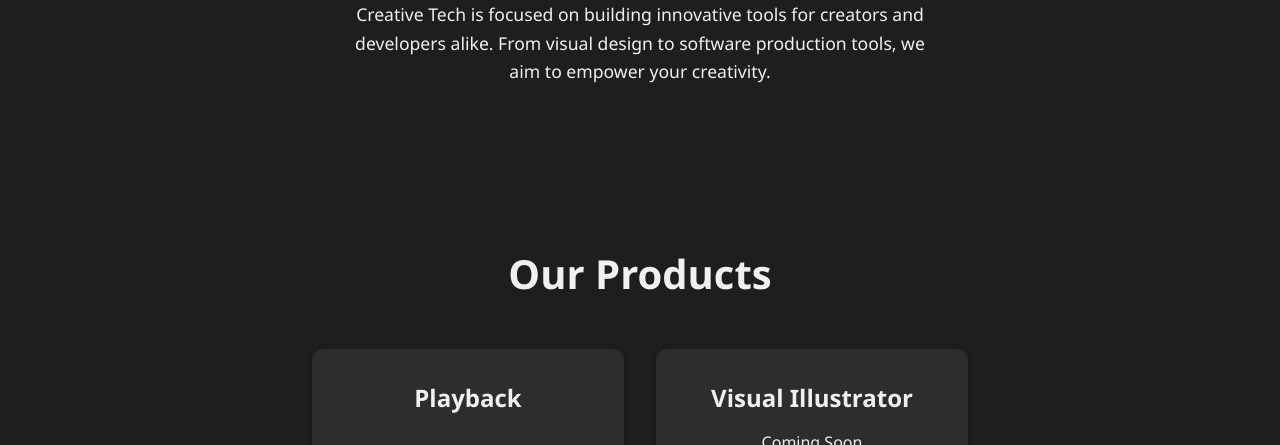
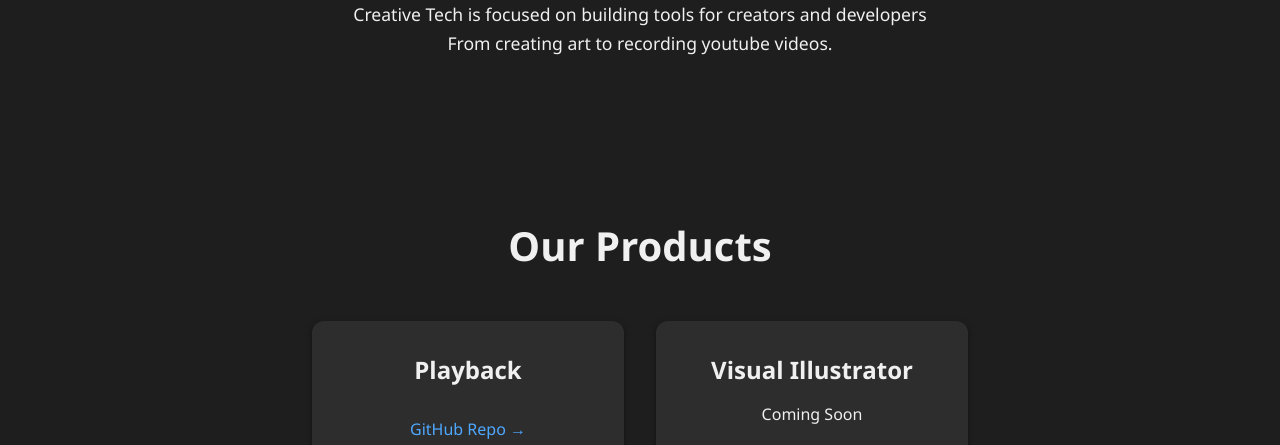
Before and after one commit to spacecat031/creativetechwebsite, a plain HTML site: page index.html in a window 1280 px wide. Shown: the part 655-1100 px from the top of the page. Drawn offline with Linux system fonts and the light colour scheme.

Commit message:
Update index.html

```diff
--- a/index.html
+++ b/index.html
@@ -95,8 +95,8 @@
   <section id="about">
     <h1>About Us</h1>
     <p style="max-width: 600px; margin: auto;">
-      Creative Tech is focused on building innovative tools for creators and developers alike.
-      From visual design to software production tools, we aim to empower your creativity.
+      Creative Tech is focused on building tools for creators and developers
+      From creating art to recording youtube videos.
     </p>
   </section>
 
```
